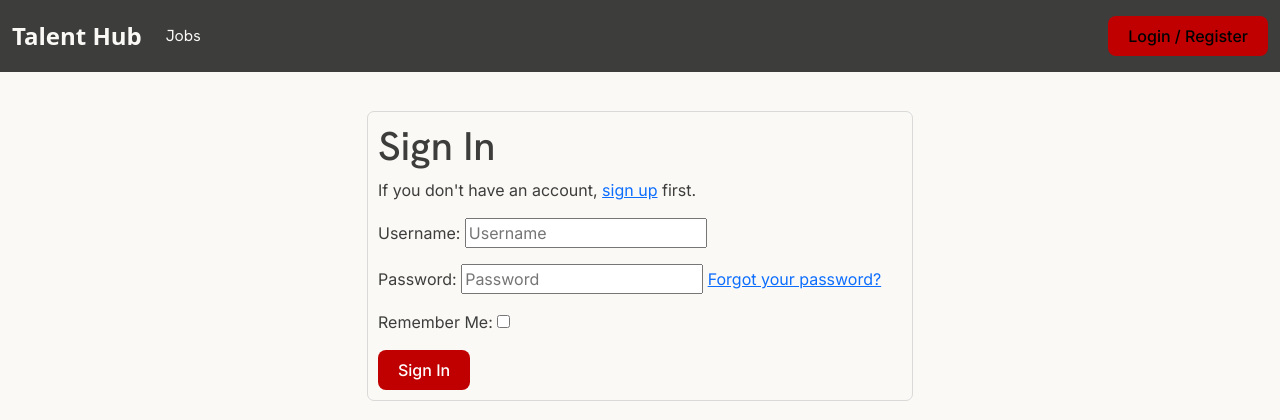
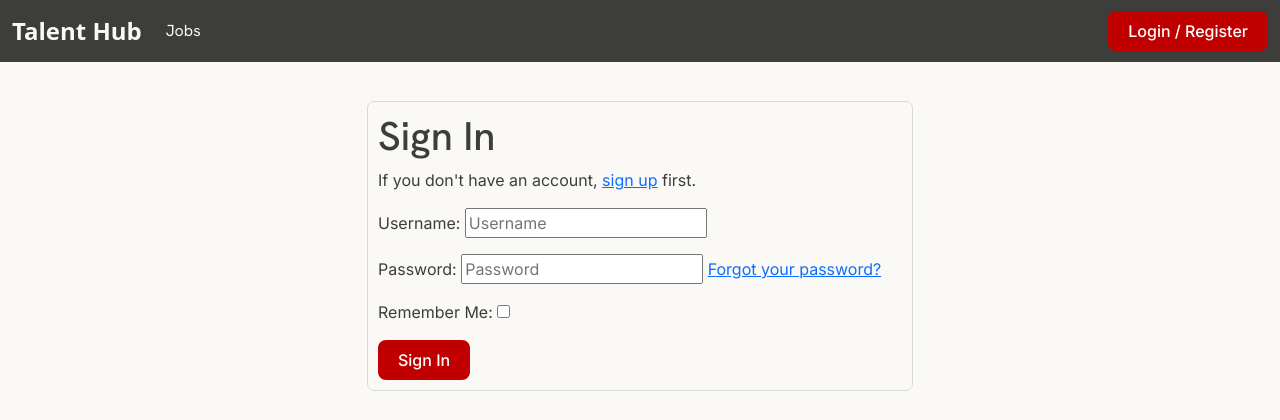
Before and after one commit to mturner1158/talent-hub, a Django app: page /accounts/login/?next=/applications/review/1/ in a window 1280 px wide. Shown: the top 420 px of the page. Run offline with Django 5.2, Linux system fonts and the light colour scheme; some libraries are stand-ins or nearby versions.

Commit message:
fixing text colour of login button

```diff
--- a/templates/base.html
+++ b/templates/base.html
@@ -58,7 +58,7 @@
           </li>
           {% endif %}
         </ul>
-        <span class=" navbar-text">
+        <span>
           {% if request.user.is_authenticated %}
           <a href="{% url 'account_logout' %}" class="login-btn">Logout</a>
           {% else %}
```
